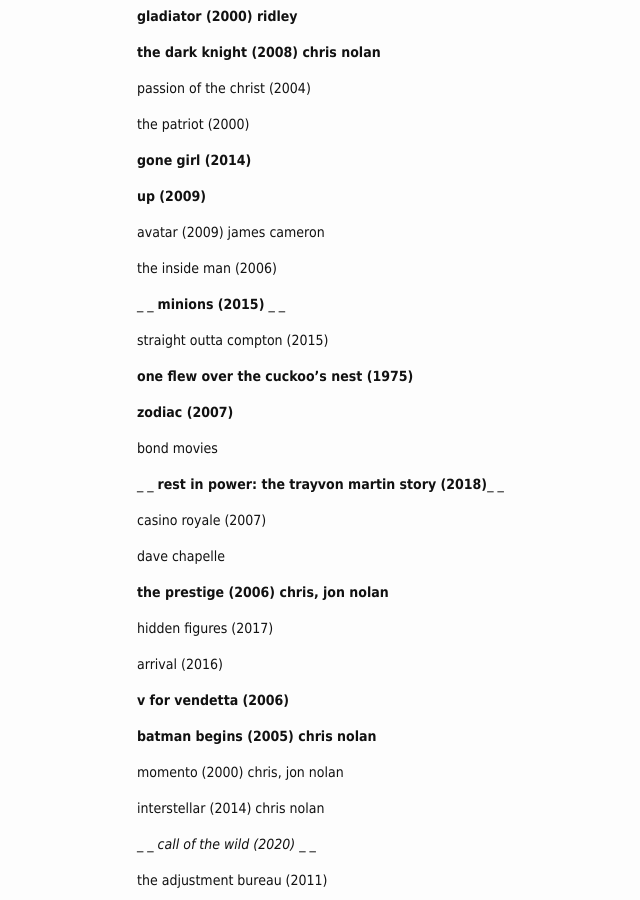
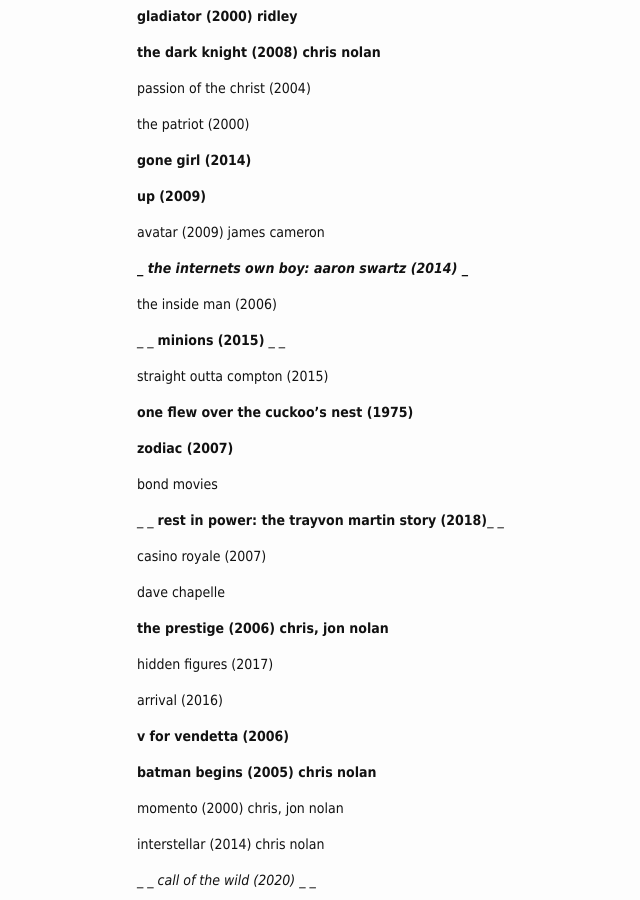
Before and after one commit to mitc-mcla/mitc-mcla.github.io, a Jekyll site: the page built from _posts/2019-11-19-lists.markdown, in a window 1280 px wide and 900 px high, scrolled down 1739 px. Shown: the whole window, without its empty margins (233-873 px from the left). Built offline with Jekyll 4.4.1, drawn with Linux system fonts in a browser that asks for light colours.

Commit message:
update swartz

```diff
--- a/_posts/2019-11-19-lists.markdown
+++ b/_posts/2019-11-19-lists.markdown
@@ -101,6 +101,8 @@
 **up (2009)**
 
 avatar (2009) james cameron
+
+**_ _the internets own boy: aaron swartz (2014)_ _**
 
 the inside man (2006)
 
```
